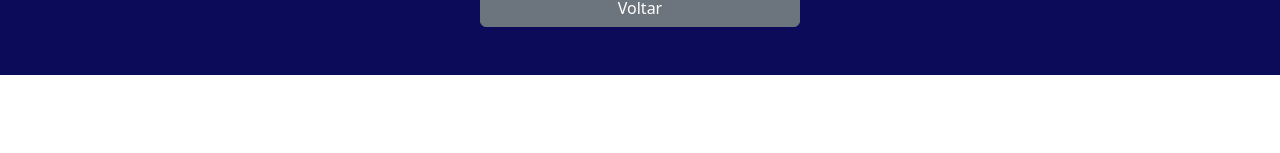
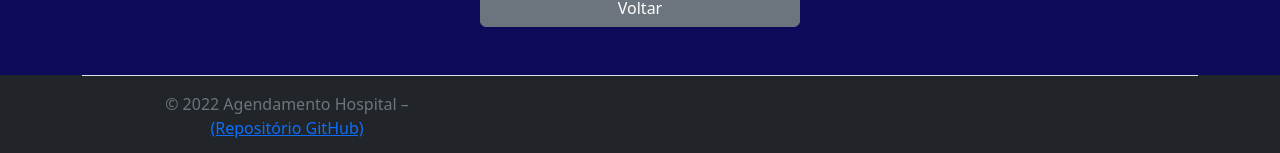
Before and after one commit to projeto-agendamentoHospital/AgendamentoHospitalFront, an Angular app: page /CreateSetting in a window 1280 px wide. Shown: the part 1019-1172 px from the top of the page. Before the commit the page ends 1094 px from the top, so only its background shows below. Built offline with nearby package versions, Linux system fonts and the light colour scheme.

Commit message:
Adicionando Footer nas ScheduleSettings

```diff
--- a/src/app/app.component.html
+++ b/src/app/app.component.html
@@ -33,5 +33,4 @@
         </a>
     </div>
 </div> -->
-<!-- <app-apresentation-listing-settings></app-apresentation-listing-settings> -->
 <router-outlet></router-outlet>
--- a/src/app/app.module.ts
+++ b/src/app/app.module.ts
@@ -12,6 +12,7 @@ import { WhichDeleteSettingComponent } from './components/ScheduleSettingsFront/
 import { CreateSettingComponent } from './components/ScheduleSettingsFront/create-setting/create-setting.component';
 import { CreateHospitalComponent } from './components/Hospital/create-hospital/create-hospital.component';
 import { DeleteHospitalComponent } from './components/Hospital/delete-hospital/delete-hospital.component';
+import { ScheduleFooterComponent } from './components/ScheduleSettingsFront/schedule-footer/schedule-footer.component';
 
 @NgModule({
   declarations: [
@@ -22,6 +23,7 @@ import { DeleteHospitalComponent } from './components/Hospital/delete-hospital/d
     WhichDeleteSettingComponent,
     CreateSettingComponent,
     CreateHospitalComponent,
+    ScheduleFooterComponent,
 
   ],
   imports: [
--- a/src/app/components/ScheduleSettingsFront/create-setting/create-setting.component.html
+++ b/src/app/components/ScheduleSettingsFront/create-setting/create-setting.component.html
@@ -1,5 +1,5 @@
-
-<div class="d-flex flex-column bg-blue justify-content-center text-center text-white" style="min-height: 25vh;"><app-apresentation-listing-settings></app-apresentation-listing-settings>
+<app-apresentation-listing-settings></app-apresentation-listing-settings>
+<div class="d-flex flex-column bg-blue justify-content-center text-center text-white" style="min-height: 25vh;">
     <div class="text-center">
         <h2 class="display-6 text-white mt-3">Criar Configuração</h2>
     </div>
@@ -53,3 +53,4 @@
         <a routerLink="/ScheduleSettings" class="btn btn-secondary col-3 mb-5">Voltar</a>
     </form>
 </div>
+<app-schedule-footer></app-schedule-footer>
--- a/src/app/components/ScheduleSettingsFront/listing-settings/listing-settings.component.html
+++ b/src/app/components/ScheduleSettingsFront/listing-settings/listing-settings.component.html
@@ -57,3 +57,4 @@
         </ul> -->
     </section>
 </main>
+<app-schedule-footer></app-schedule-footer>
--- /dev/null
+++ b/src/app/components/ScheduleSettingsFront/schedule-footer/schedule-footer.component.html
@@ -0,0 +1,28 @@
+<footer class="bg-dark text-center text-white">
+    <div class="container">
+        <footer class="d-flex flex-wrap justify-content-between align-items-center py-3 border-top">
+            <div class="col-md-4 d-flex align-items-center">
+                <a href="/" class="mb-3 me-2 mb-md-0 text-muted text-decoration-none lh-1">
+                    <svg class="bi" width="30" height="24">
+                        <use xlink:href="#bootstrap" />
+                    </svg>
+                </a>
+                <span class="mb-3 mb-md-0 text-muted">&copy; 2022 Agendamento Hospital – <a
+                        href="https://github.com/projeto-agendamentoHospital/Prj-Agendamento-Hospital-ADO"
+                        target="_blank">(Repositório GitHub)</a></span>
+            </div>
+
+            <ul class="nav col-md-4 justify-content-end list-unstyled d-flex">
+                <li class="ms-3"><a class="text-muted" href="#"><svg class="bi" width="24" height="24">
+                            <use xlink:href="#twitter" />
+                        </svg></a></li>
+                <li class="ms-3"><a class="text-muted" href="#"><svg class="bi" width="24" height="24">
+                            <use xlink:href="#instagram" />
+                        </svg></a></li>
+                <li class="ms-3"><a class="text-muted" href="#"><svg class="bi" width="24" height="24">
+                            <use xlink:href="#facebook" />
+                        </svg></a></li>
+            </ul>
+        </footer>
+    </div>
+</footer>
--- a/src/app/components/ScheduleSettingsFront/update-settings/update-settings.component.html
+++ b/src/app/components/ScheduleSettingsFront/update-settings/update-settings.component.html
@@ -62,3 +62,4 @@
         <a routerLink="/ScheduleSettings" class="btn btn-secondary col-3 mb-5">Voltar</a>
     </form>
 </div>
+<app-schedule-footer></app-schedule-footer>
--- a/src/app/components/ScheduleSettingsFront/which-delete-setting/which-delete-setting.component.html
+++ b/src/app/components/ScheduleSettingsFront/which-delete-setting/which-delete-setting.component.html
@@ -17,3 +17,4 @@
         <a routerLink="/ScheduleSettings" class="btn btn-secondary col-3 mb-5">Voltar</a>
     </form>
 </div>
+<app-schedule-footer></app-schedule-footer>
```
Also changed, not shown: src/app/components/ScheduleSettingsFront/schedule-footer/schedule-footer.component.ts (added, +10 -0 lines), src/app/components/ScheduleSettingsFront/schedule-footer/schedule-footer.component.css (added), 1 other file (tests, documents, lock files or other folders).
